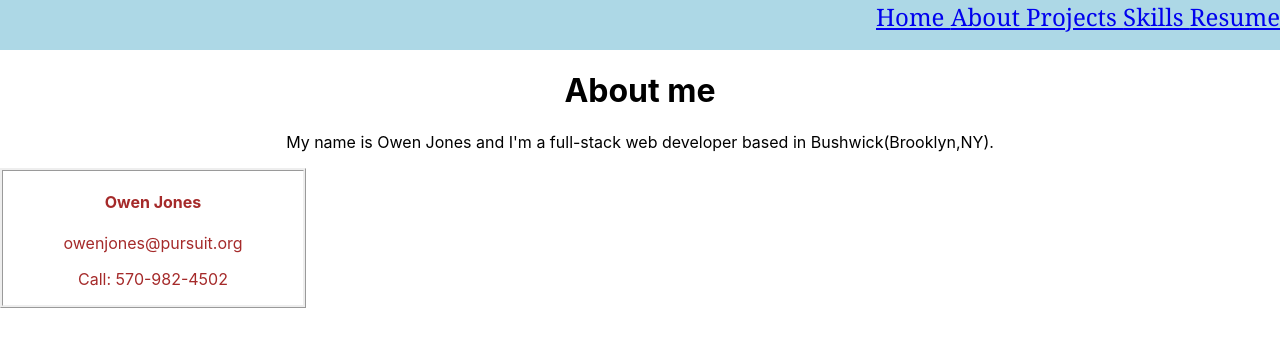
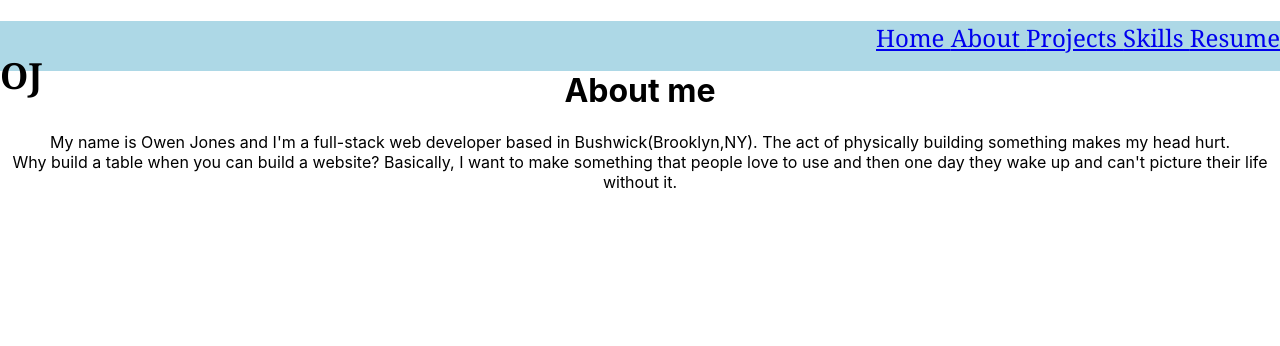
Before and after one commit to ojones311/personalwebsite, a React (Create React App) app in the folder personalwebsite/: page /about in a window 1280 px wide. Shown: the top 346 px of the page. Built offline with nearby package versions, Linux system fonts and the light colour scheme.

Commit message:
changed css

```diff
--- a/personalwebsite/src/App.js
+++ b/personalwebsite/src/App.js
@@ -32,7 +32,7 @@ function App() {
             />
         </Switch>
       </div>
-        <ContactFooter />
+        {/* <ContactFooter /> */}
     </div>
   );
 }
--- a/personalwebsite/src/Components/About.jsx
+++ b/personalwebsite/src/Components/About.jsx
@@ -1,11 +1,12 @@
 import React from 'react'
+import '../Styles/About.css'
 
 const About = () => {
     return(
-        <div>
+        <div className='about-page'>
             <h1>About me</h1>
             <p>
-                My name is Owen Jones and I'm a full-stack web developer based in Bushwick(Brooklyn,NY).
+                My name is Owen Jones and I'm a full-stack web developer based in Bushwick(Brooklyn,NY). The act of physically building something makes my head hurt. <br></br> Why build a table when you can build a website? Basically, I want to make something that people love to use and then one day they wake up and can't picture their life without it.
             </p>
         </div>
     )
--- a/personalwebsite/src/Components/Home.jsx
+++ b/personalwebsite/src/Components/Home.jsx
@@ -23,8 +23,10 @@ class Home extends Component {
         console.log(quote)
         return(
             <div className='home-page'>
-                <h1>Owen Jones </h1>
+                <h1 id='home-heading'>Owen Jones </h1>
+                <div id='background-photo'>
                 <img id='main-pic' src='../IMG_8807.jpeg' alt='Main'></img>
+                </div>
                 <div className='random-quote'>
                     <p>{quote.text}</p>
                     <h4>{quote.author}</h4>
--- a/personalwebsite/src/Components/NavBar.jsx
+++ b/personalwebsite/src/Components/NavBar.jsx
@@ -5,7 +5,8 @@ import '../Styles/NavBar.css'
 const NavBar = () => {
     return(
         <div className= 'nav-bar'>
-            <nav>
+            <nav id='nav'>
+                <h1 id='tag'>OJ</h1>
                 <Link to= "/"> Home </Link>{" "}
                 <Link to= "/about"> About </Link>{" "}
                 <Link to= "/projects"> Projects </Link>{" "}
--- /dev/null
+++ b/personalwebsite/src/Styles/About.css
@@ -0,0 +1,4 @@
+.about-page {
+    text-align: center;
+    width: 100%
+}
--- a/personalwebsite/src/Styles/Home.css
+++ b/personalwebsite/src/Styles/Home.css
@@ -1,9 +1,13 @@
+#background-photo {
+    background-image: url('/public/IMG_8807.jpeg')
+}
 #main-pic {
-    /* background-size: 100%; */
-    height: 500px;
-    width: 500px;
+    height: 700px;
+    width: 600px;
 }
-
+ #home-heading {
+    font-family: Cambria, Cochin, Georgia, Times, 'Times New Roman', serif;
+}
 .random-quote {
     border-style: ridge;
     border-width: 2px;
--- a/personalwebsite/src/Styles/NavBar.css
+++ b/personalwebsite/src/Styles/NavBar.css
@@ -4,4 +4,11 @@
     font-family: Cambria, Cochin, Georgia, Times, 'Times New Roman', serif;
     background-color: lightblue;
     height: 50px;
+    width: 100%;
+    float: right;
 }
+
+#tag {
+    text-align: left;
+    float: left;
+}
```
